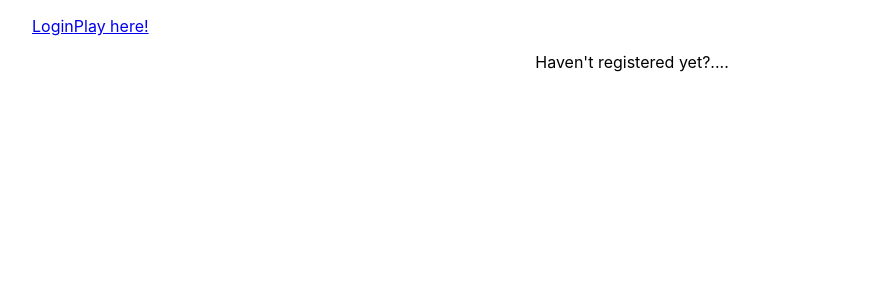
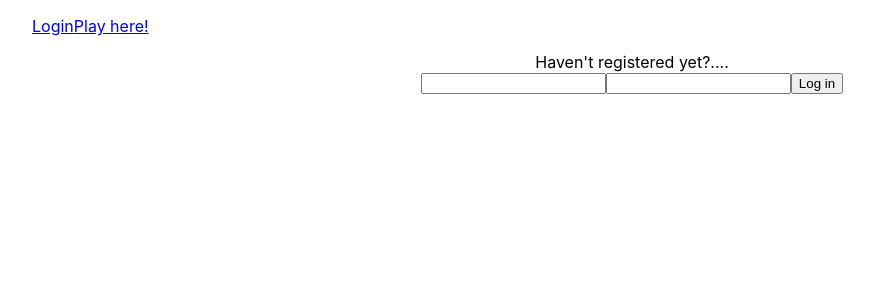
Before and after one commit to CS25-Django-MUD/Front-End, a React (Create React App) app in the folder adventure/: page /login in a window 1280 px wide. Shown: the top 300 px of the page, without its empty margins (8-882 px from the left). Built offline with nearby package versions, Linux system fonts and the light colour scheme.

Commit message:
Fixed some bugs and now the login feature works for existing users

```diff
--- a/adventure/src/App.js
+++ b/adventure/src/App.js
@@ -15,7 +15,7 @@ function App() {
       </ul>
 
       <div>Haven't registered yet?....</div>
-      <Route path="login" component={Login} />
+      <Route path="/login" component={Login} />
       <PrivateRoute path="/dashboard" component={GameScreen} />
     </div>
     </Router>
--- a/adventure/src/components/Login.js
+++ b/adventure/src/components/Login.js
@@ -1,16 +1,16 @@
 import React, { useState } from 'react';
-import { axiosWithAuth } from './axiosAuth';
+import { axiosWithAuth } from './axiosWithAuth';
 
 const Login = (props) => {
-    const [credentials, setCredentials] = useState({})
+    const [credentials, setCredentials] = useState({username: '', password: ''})
 
     const login = e => {
         e.preventDefault();
-        axiosWithAuth.post('https://lambda-mud-test.herokuapp.com/api/login/', credentials)
+        axiosWithAuth().post('https://lambda-mud-test.herokuapp.com/api/login/', credentials)
         .then(res => {
             console.log(res);
             localStorage.setItem('token', res.data.token);
-            props.history.push('/gamescreen');
+            props.history.push('/dashboard');
           })
         .catch(err => console.log(err));
       }
@@ -18,12 +18,9 @@ const Login = (props) => {
 
 
     const handleChange = event => {
-        console.log(event.target.value);
         setCredentials({
-            credentials: {
-                ...credentials,
-                [event.target.name]: event.target.value,
-            }
+            ...credentials,
+            [event.target.name]: event.target.value
             })
     };
 
--- a/adventure/src/components/axiosAuth.js
+++ b/adventure/src/components/axiosWithAuth.js
@@ -10,3 +10,5 @@ export const axiosWithAuth = () => {
         },
     });
 };
+
+export default axiosWithAuth;
```
